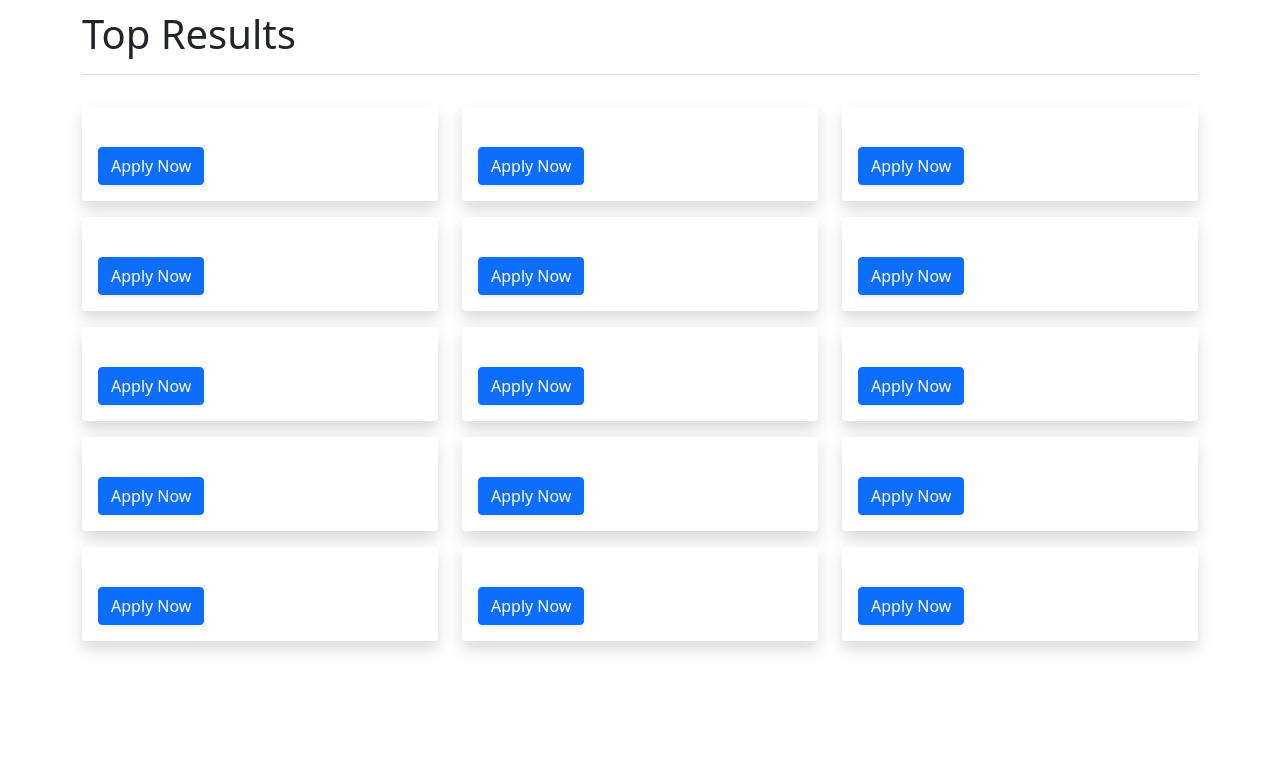
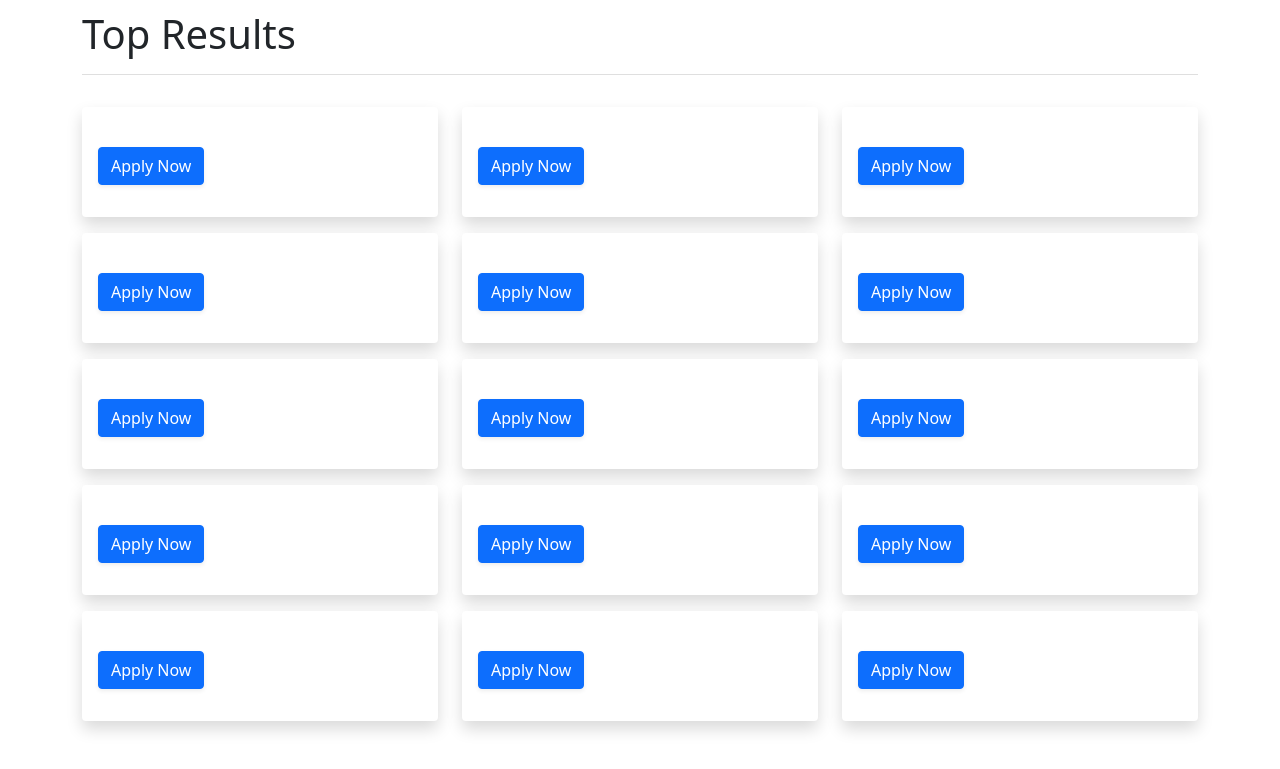
Before and after one commit to emily-rivera/JobScraper, a Flask app: template templates/search_results.html in a window 1280 px wide. Shown: the part 463-1232 px from the top of the page. Before the commit the page ends 1115 px from the top, so only its background shows below. Run offline with Flask 2, Linux system fonts and the light colour scheme; the template is opened without the code that fills it, so the values that code supplies are empty.

Commit message:
UI Changes

```diff
--- a/templates/search_results.html
+++ b/templates/search_results.html
@@ -7,8 +7,8 @@
     <hr class="text-black-50">
     <div class="row">
         <!-- Record[0] -->
-        <div class="col-sm-12 col-md-6 col-lg-4">
-            <div class="card mt-3 shadow border-0">
+        <div class="col-sm-12 col-md-6 col-lg-4 mb-3">
+            <div class="card mt-3 shadow border-0 h-100">
                 <div class="card-body">
                     <h5 class="card-title">{{ records[0][0] }}</h5>
                     <div class="row">
@@ -27,8 +27,8 @@
             </div>
         </div>
         <!-- Record[1] -->
-        <div class="col-sm-12 col-md-6 col-lg-4">
-            <div class="card mt-3 shadow border-0">
+        <div class="col-sm-12 col-md-6 col-lg-4 mb-3">
+            <div class="card mt-3 shadow border-0 h-100">
                 <div class="card-body">
                     <h5 class="card-title">{{ records[1][0] }}</h5>
                     <div class="row">
@@ -47,8 +47,8 @@
             </div>
         </div>
         <!-- Record[2] -->
-        <div class="col-sm-12 col-md-6 col-lg-4">
-            <div class="card mt-3 shadow border-0">
+        <div class="col-sm-12 col-md-6 col-lg-4 mb-3">
+            <div class="card mt-3 shadow border-0 h-100">
                 <div class="card-body">
                     <h5 class="card-title">{{ records[2][0] }}</h5>
                     <div class="row">
@@ -67,8 +67,8 @@
             </div>
         </div>
         <!-- Record[3] -->
-        <div class="col-sm-12 col-md-6 col-lg-4">
-            <div class="card mt-3 shadow border-0">
+        <div class="col-sm-12 col-md-6 col-lg-4 mb-3">
+            <div class="card mt-3 shadow border-0 h-100">
                 <div class="card-body">
                     <h5 class="card-title">{{ records[3][0] }}</h5>
                     <div class="row">
@@ -87,8 +87,8 @@
             </div>
         </div>
         <!-- Record[4] -->
-        <div class="col-sm-12 col-md-6 col-lg-4">
-            <div class="card mt-3 shadow border-0">
+        <div class="col-sm-12 col-md-6 col-lg-4 mb-3">
+            <div class="card mt-3 shadow border-0 h-100">
                 <div class="card-body">
                     <h5 class="card-title">{{ records[4][0] }}</h5>
                     <div class="row">
@@ -107,8 +107,8 @@
             </div>
         </div>
         <!-- Record[5] -->
-        <div class="col-sm-12 col-md-6 col-lg-4">
-            <div class="card mt-3 shadow border-0">
+        <div class="col-sm-12 col-md-6 col-lg-4 mb-3">
+            <div class="card mt-3 shadow border-0 h-100">
                 <div class="card-body">
                     <h5 class="card-title">{{ records[5][0] }}</h5>
                     <div class="row">
@@ -127,8 +127,8 @@
             </div>
         </div>
         <!-- Record[6] -->
-        <div class="col-sm-12 col-md-6 col-lg-4">
-            <div class="card mt-3 shadow border-0">
+        <div class="col-sm-12 col-md-6 col-lg-4 mb-3">
+            <div class="card mt-3 shadow border-0 h-100">
                 <div class="card-body">
                     <h5 class="card-title">{{ records[6][0] }}</h5>
                     <div class="row">
@@ -147,8 +147,8 @@
             </div>
         </div>
         <!-- Record[7] -->
-        <div class="col-sm-12 col-md-6 col-lg-4">
-            <div class="card mt-3 shadow border-0">
+        <div class="col-sm-12 col-md-6 col-lg-4 mb-3">
+            <div class="card mt-3 shadow border-0 h-100">
                 <div class="card-body">
                     <h5 class="card-title">{{ records[7][0] }}</h5>
                     <div class="row">
@@ -167,8 +167,8 @@
             </div>
         </div>
         <!-- Record[8] -->
-        <div class="col-sm-12 col-md-6 col-lg-4">
-            <div class="card mt-3 shadow border-0">
+        <div class="col-sm-12 col-md-6 col-lg-4 mb-3">
+            <div class="card mt-3 shadow border-0 h-100">
                 <div class="card-body">
                     <h5 class="card-title">{{ records[8][0] }}</h5>
                     <div class="row">
@@ -187,8 +187,8 @@
             </div>
         </div>
         <!-- Record[9] -->
-        <div class="col-sm-12 col-md-6 col-lg-4">
-            <div class="card mt-3 shadow border-0">
+        <div class="col-sm-12 col-md-6 col-lg-4 mb-3">
+            <div class="card mt-3 shadow border-0 h-100">
                 <div class="card-body">
                     <h5 class="card-title">{{ records[9][0] }}</h5>
                     <div class="row">
@@ -207,8 +207,8 @@
             </div>
         </div>
         <!-- Record[10] -->
-        <div class="col-sm-12 col-md-6 col-lg-4">
-            <div class="card mt-3 shadow border-0">
+        <div class="col-sm-12 col-md-6 col-lg-4 mb-3">
+            <div class="card mt-3 shadow border-0 h-100">
                 <div class="card-body">
                     <h5 class="card-title">{{ records[10][0] }}</h5>
                     <div class="row">
@@ -227,8 +227,8 @@
             </div>
         </div>
         <!-- Record[11] -->
-        <div class="col-sm-12 col-md-6 col-lg-4">
-            <div class="card mt-3 shadow border-0">
+        <div class="col-sm-12 col-md-6 col-lg-4 mb-3">
+            <div class="card mt-3 shadow border-0 h-100">
                 <div class="card-body">
                     <h5 class="card-title">{{ records[11][0] }}</h5>
                     <div class="row">
@@ -247,8 +247,8 @@
             </div>
         </div>
         <!-- Record[12] -->
-        <div class="col-sm-12 col-md-6 col-lg-4">
-            <div class="card mt-3 shadow border-0">
+        <div class="col-sm-12 col-md-6 col-lg-4 mb-3">
+            <div class="card mt-3 shadow border-0 h-100">
                 <div class="card-body">
                     <h5 class="card-title">{{ records[12][0] }}</h5>
                     <div class="row">
@@ -267,8 +267,8 @@
             </div>
         </div>
         <!-- Record[13] -->
-        <div class="col-sm-12 col-md-6 col-lg-4">
-            <div class="card mt-3 shadow border-0">
+        <div class="col-sm-12 col-md-6 col-lg-4 mb-3">
+            <div class="card mt-3 shadow border-0 h-100">
                 <div class="card-body">
                     <h5 class="card-title">{{ records[13][0] }}</h5>
                     <div class="row">
@@ -287,8 +287,8 @@
             </div>
         </div>
         <!-- Record[14] -->
-        <div class="col-sm-12 col-md-6 col-lg-4">
-            <div class="card mt-3 shadow border-0">
+        <div class="col-sm-12 col-md-6 col-lg-4 mb-3">
+            <div class="card mt-3 shadow border-0 h-100">
                 <div class="card-body">
                     <h5 class="card-title">{{ records[14][0] }}</h5>
                     <div class="row">
@@ -300,7 +300,7 @@
                         </div>
                     </div>
                     <p class="card-text mt-2">
-                        {{ records[5][4] }}
+                        {{ records[14][4] }}
                     </p>
                     <button class="btn btn-primary shadow-sm card-link">Apply Now</button>
                 </div>
```
